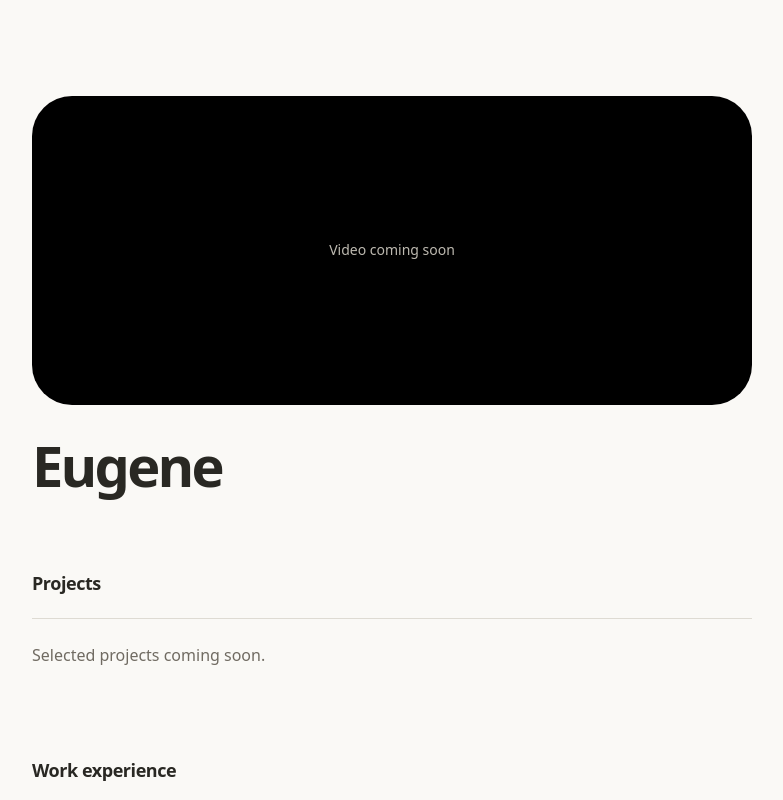
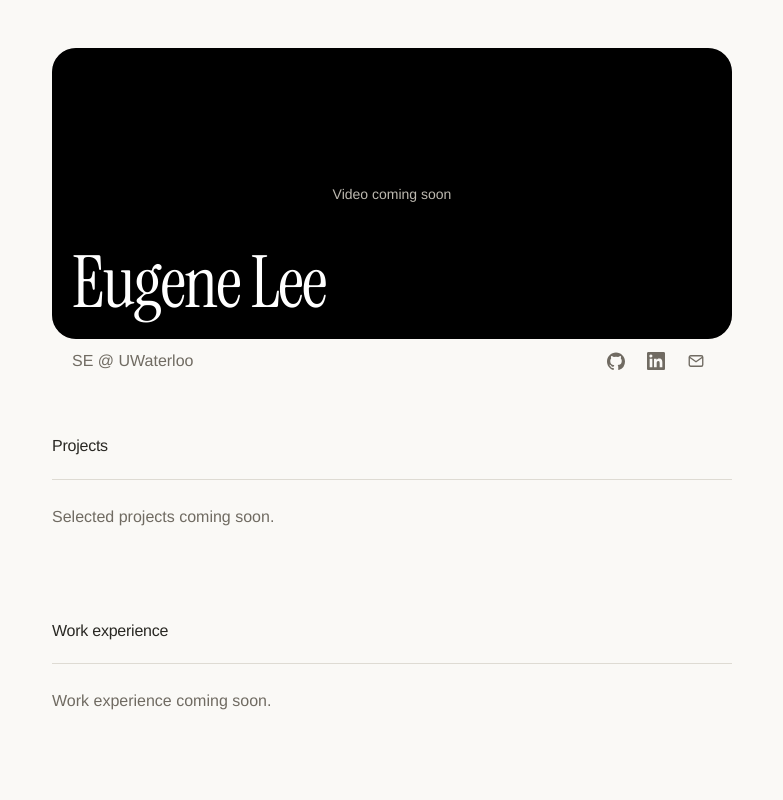
Before and after one commit to eu-lee/portfolio-2, a React (Vite) app: page / in a window 1280 px wide. Shown: the top 800 px of the page, without its empty margins (248-1031 px from the left). Built offline with nearby package versions, Linux system fonts and the light colour scheme; grey boxes are pictures that could not be loaded.

Commit message:
polish header

```diff
--- a/index.html
+++ b/index.html
@@ -5,6 +5,9 @@
     <meta name="viewport" content="width=device-width, initial-scale=1.0" />
     <meta name="description" content="Eugene's personal site — projects, work, and a few personal things." />
     <title>Eugene</title>
+    <link rel="preconnect" href="https://fonts.googleapis.com" />
+    <link rel="preconnect" href="https://fonts.gstatic.com" crossorigin />
+    <link href="https://fonts.googleapis.com/css2?family=Instrument+Serif&display=swap" rel="stylesheet" />
   </head>
   <body>
     <div id="root"></div>
--- a/src/components/Hero.tsx
+++ b/src/components/Hero.tsx
@@ -1,5 +1,6 @@
 import { useRef } from "react";
 import { BrickCanvas } from "./BrickCanvas";
+import { SocialLinks } from "./SocialLinks";
 import { useStudGrid } from "../lib/heroGrid";
 import headerVideo from "../../bkg.mp4";
 
@@ -9,10 +10,16 @@ export function Hero() {
 
   return (
     <header className="hero">
-      <div ref={mediaRef} className="hero-media" role="img" aria-label="LEGO-style video header">
-        <BrickCanvas src={headerVideo} grid={grid} mediaDarken={0.3} slowdown={2} />
+      <div ref={mediaRef} className="hero-media">
+        <BrickCanvas src={headerVideo} grid={grid} mediaDarken={0.3} slowdown={3} />
+        <div className="hero-intro">
+          <h1 className="hero-name">Eugene Lee</h1>
+        </div>
       </div>
-      <h1>Eugene</h1>
+      <div className="hero-details">
+        <p className="hero-tagline">SE @ UWaterloo</p>
+        <SocialLinks />
+      </div>
     </header>
   );
 }
--- /dev/null
+++ b/src/components/SocialLinks.tsx
@@ -0,0 +1,34 @@
+const ICONS = {
+  github: (
+    <svg viewBox="0 0 24 24" fill="currentColor" aria-hidden="true">
+      <path d="M12 .5C5.37.5 0 5.87 0 12.5c0 5.3 3.44 9.8 8.21 11.39.6.11.82-.26.82-.58l-.02-2.05c-3.34.73-4.04-1.61-4.04-1.61-.55-1.39-1.34-1.76-1.34-1.76-1.09-.75.08-.73.08-.73 1.2.08 1.84 1.24 1.84 1.24 1.07 1.83 2.81 1.3 3.5.99.11-.78.42-1.3.76-1.6-2.67-.3-5.47-1.34-5.47-5.96 0-1.32.47-2.39 1.24-3.23-.13-.3-.54-1.53.12-3.18 0 0 1.01-.32 3.3 1.23a11.5 11.5 0 0 1 6.01 0c2.29-1.55 3.3-1.23 3.3-1.23.66 1.65.25 2.88.12 3.18.77.84 1.24 1.91 1.24 3.23 0 4.63-2.81 5.65-5.49 5.95.43.37.82 1.1.82 2.22l-.01 3.29c0 .32.21.7.82.58A12.01 12.01 0 0 0 24 12.5C24 5.87 18.63.5 12 .5z" />
+    </svg>
+  ),
+  linkedin: (
+    <svg viewBox="0 0 24 24" fill="currentColor" aria-hidden="true">
+      <path d="M20.45 20.45h-3.56v-5.57c0-1.33-.03-3.04-1.85-3.04-1.86 0-2.14 1.45-2.14 2.94v5.67H9.35V9h3.41v1.56h.05c.48-.9 1.64-1.85 3.37-1.85 3.6 0 4.27 2.37 4.27 5.46v6.28zM5.34 7.43a2.07 2.07 0 1 1 0-4.13 2.07 2.07 0 0 1 0 4.13zM7.12 20.45H3.56V9h3.56v11.45zM22.22 0H1.77C.79 0 0 .77 0 1.73v20.54C0 23.23.79 24 1.77 24h20.45c.98 0 1.78-.77 1.78-1.73V1.73C24 .77 23.2 0 22.22 0z" />
+    </svg>
+  ),
+  mail: (
+    <svg viewBox="0 0 24 24" fill="none" stroke="currentColor" strokeWidth="1.8" strokeLinecap="round" strokeLinejoin="round" aria-hidden="true">
+      <rect x="3" y="5" width="18" height="14" rx="2" />
+      <path d="m3.5 7 8.5 6 8.5-6" />
+    </svg>
+  )
+};
+
+export function SocialLinks() {
+  return (
+    <nav className="social-links" aria-label="Social and contact links">
+      <a href="https://github.com/eu-lee" target="_blank" rel="noreferrer" aria-label="GitHub" title="GitHub">
+        {ICONS.github}
+      </a>
+      <a href="https://www.linkedin.com/in/eu-lee/" target="_blank" rel="noreferrer" aria-label="LinkedIn" title="LinkedIn">
+        {ICONS.linkedin}
+      </a>
+      <a href="mailto:eugene.lee@uwaterloo.ca" aria-label="Email" title="Email">
+        {ICONS.mail}
+      </a>
+    </nav>
+  );
+}
--- a/src/lib/heroGrid.ts
+++ b/src/lib/heroGrid.ts
@@ -43,7 +43,7 @@ export function studGrid(width: number, height: number, dpr = 1): StudGrid {
   // Target stud count sets the stud *size* (the cap keeps studs from shrinking
   // on very wide screens). Round it to whole device pixels, then fit as many
   // whole studs as the area holds.
-  const targetCols = Math.max(40, Math.min(112, Math.round(w / 14)));
+  const targetCols = Math.max(40, Math.min(112, Math.round(w / 10)));
   const cell = Math.max(1, Math.round(deviceW / targetCols));
 
   const size = cell / dpr; // css px per stud
--- a/src/styles.css
+++ b/src/styles.css
@@ -1,5 +1,5 @@
 :root {
-  font-family: ui-sans-serif, system-ui, sans-serif;
+  font-family: "Helvetica Neue", Helvetica, Arial, sans-serif;
   color: #292823;
   background: #faf9f6;
   font-synthesis: none;
@@ -11,16 +11,55 @@
 * { box-sizing: border-box; }
 body { margin: 0; min-width: 280px; }
 h1, h2, p { margin: 0; }
-h1 { margin-top: 28px; font-size: clamp(2.5rem, 7vw, 3.5rem); font-weight: 550; letter-spacing: -0.05em; line-height: 1.15; }
-h2 { font-size: 1.125rem; font-weight: 550; letter-spacing: -0.025em; }
-.page { width: min(100% - 40px, 720px); margin-inline: auto; }
-.hero { padding-top: clamp(40px, 10vw, 96px); }
-.hero-media { position: relative; width: 100%; aspect-ratio: 21 / 9; border-radius: clamp(24px, 5vw, 40px); corner-shape: squircle; overflow: hidden; background: #000; }
+h2 { font-size: 1rem; font-weight: 500; letter-spacing: -0.015em; }
+.page { width: min(100% - 40px, 680px); margin-inline: auto; }
+.hero { padding-top: clamp(24px, 6vw, 48px); }
+.hero-media { position: relative; width: 100%; aspect-ratio: 21 / 9; border-radius: clamp(16px, 3vw, 24px); corner-shape: squircle; overflow: hidden; background: #000; }
+.hero-media::after {
+  content: "";
+  position: absolute;
+  inset: 0;
+  z-index: 2;
+  border-radius: inherit;
+  corner-shape: inherit;
+  box-shadow: inset 0 0 24px 0 rgb(0 0 0 / 75%);
+  pointer-events: none;
+}
+.hero-intro {
+  position: absolute;
+  z-index: 3;
+  left: clamp(14px, 2.5vw, 20px);
+  right: clamp(14px, 2.5vw, 20px);
+  bottom: clamp(14px, 2.5vw, 20px);
+  display: flex;
+  align-items: baseline;
+  justify-content: space-between;
+  gap: 12px;
+  color: #fff;
+  text-shadow: 0 2px 12px rgb(0 0 0 / 55%);
+}
+.hero-name {
+  font-family: "Instrument Serif", Georgia, serif;
+  font-size: clamp(2.75rem, 7vw, 4.5rem);
+  font-weight: 400;
+  letter-spacing: -0.025em;
+  line-height: 1;
+}
 .brick-canvas { position: absolute; z-index: 1; transform: translateZ(0); backface-visibility: hidden; }
+.hero-details { display: flex; align-items: center; justify-content: space-between; flex-wrap: wrap; gap: 8px 16px; margin-top: 6px; margin-inline: clamp(14px, 2.5vw, 20px); }
+.hero-tagline { font-size: clamp(0.875rem, 1.8vw, 1rem); line-height: 1.5; color: #706b62; }
+.social-links { display: flex; align-items: center; gap: 8px; }
+.social-links a { display: grid; place-items: center; width: 32px; height: 32px; color: #706b62; border-radius: 6px; }
+.social-links a:hover, .social-links a:focus-visible { color: #292823; background: #eeece5; }
+.social-links svg { width: 18px; height: 18px; }
+@media (max-width: 400px) {
+  .hero-name { font-size: clamp(1.75rem, 8vw, 2rem); }
+  .hero-intro { gap: 8px; }
+}
 .brick-media-source { position: absolute; inset: 0 auto auto 0; width: 1px; height: 1px; opacity: 0.01; pointer-events: none; }
 .hero-video-fallback { position: absolute; inset: 0; display: grid; place-items: center; color: #bdb9b0; font-size: 0.875rem; }
 .placeholder { display: grid; place-items: center; padding: 24px; color: #706b62; background: #eeece5; text-align: center; font-size: 0.875rem; }
-main { margin-top: 72px; }
+main { margin-top: 56px; }
 .section { margin-bottom: 64px; }
 .empty-state { margin-top: 20px; padding-block: 24px; border-top: 1px solid #dedbd3; color: #706b62; }
 .personal-table { min-height: 240px; margin-top: 20px; border: 1px solid #dedbd3; border-radius: 20px; }
```
